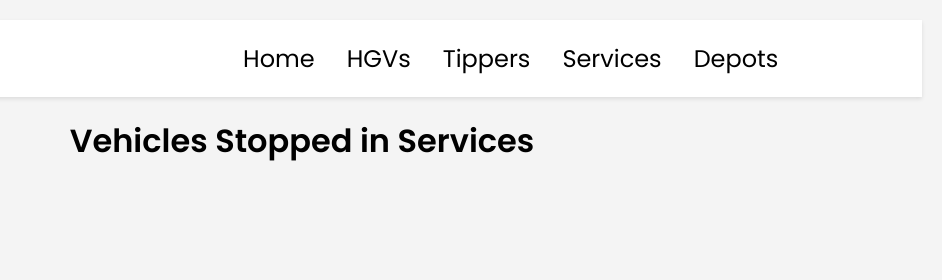
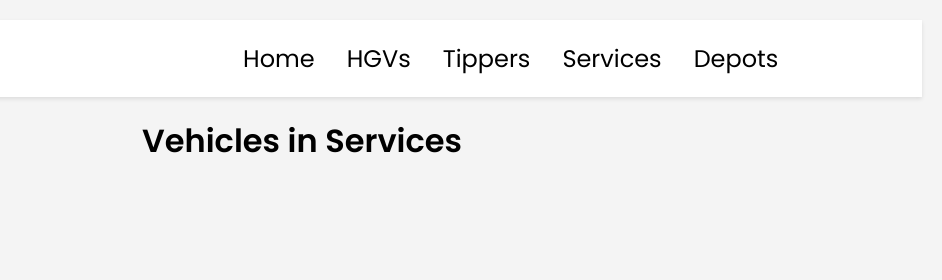
Before and after one commit to CCostaDev/Buffaload_WebApp, a website: page public/services.html in a window 1280 px wide. Shown: the full height of the page, 338-1280 px from the left. Drawn offline with Linux system fonts and the light colour scheme; no server answers.

Commit message:
updated title

```diff
--- a/public/services.html
+++ b/public/services.html
@@ -53,7 +53,7 @@
     </header>
 
     <main>
-      <h1>Vehicles Stopped in Services</h1>
+      <h1>Vehicles in Services</h1>
       <ul id="services-list" class="card-list"></ul>
     </main>
 
```
